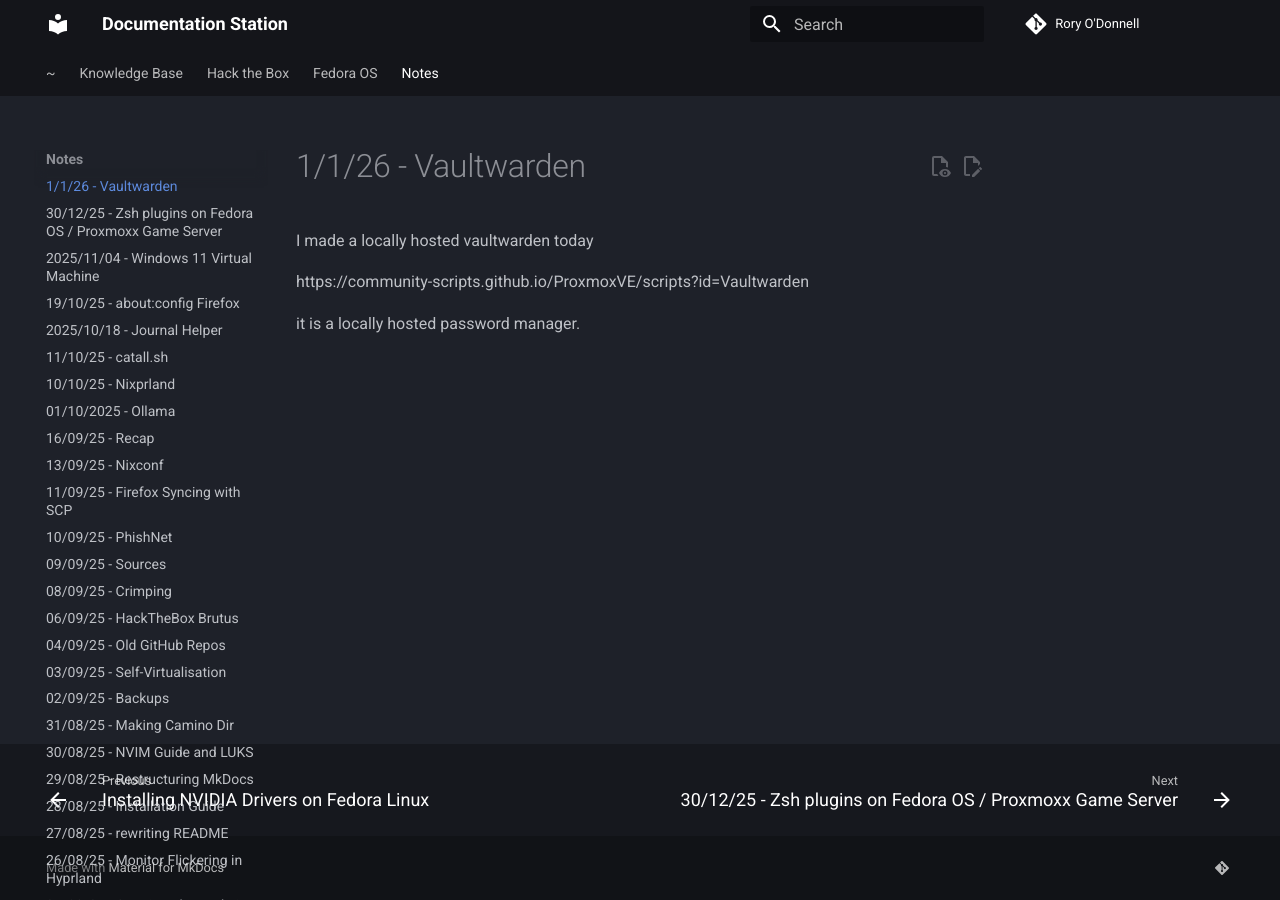
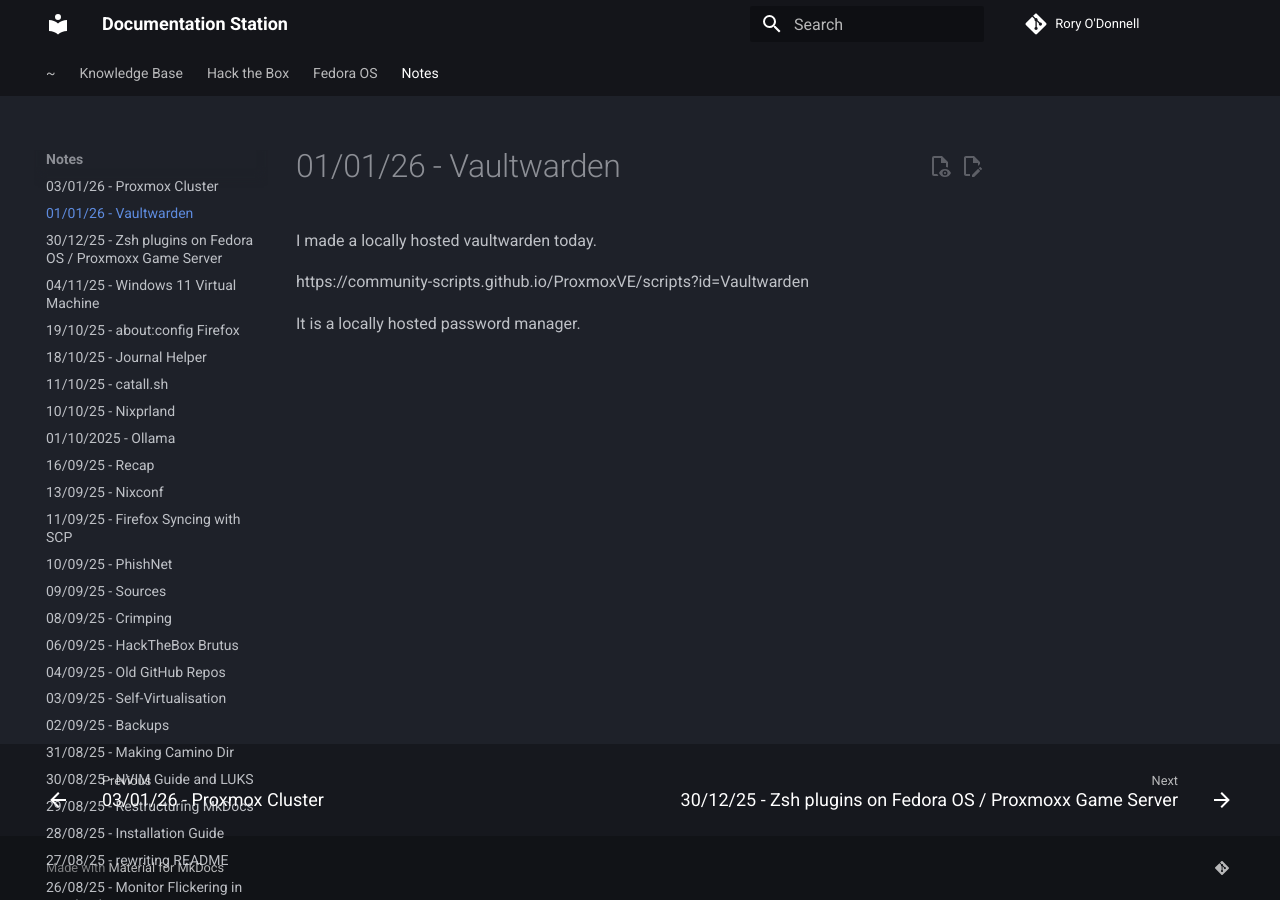
Before and after one commit to odonnellrory/odonnellrory.github.io, an MkDocs documentation site: the page built from docs/00-journal/2026-01-01.md, in a window 1280 px wide. Built offline with MkDocs 1.6.1 and Material for MkDocs 9.7.7, drawn with Linux system fonts in a browser that asks for light colours; comment, search, counter and statistics services are not loaded; some of the changed lines change nothing that is shown.

Commit message:
proxmox cluster

`````diff
--- a/docs/00-journal/2025-10-18.md
+++ b/docs/00-journal/2025-10-18.md
@@ -1,4 +1,4 @@
-# 2025/10/18 - Journal Helper
+# 18/10/25 - Journal Helper
 
 I've made a script that creates a new file for this website journal, with the correct date set up and ready for me to type away.
 
--- a/docs/00-journal/2025-11-04.md
+++ b/docs/00-journal/2025-11-04.md
@@ -1,4 +1,4 @@
-# 2025/11/04 - Windows 11 Virtual Machine
+# 04/11/25 - Windows 11 Virtual Machine
 
 Installed Gnome Boxes, I've not used this software before but I have used VirtualBox.
 
--- a/docs/00-journal/2026-01-01.md
+++ b/docs/00-journal/2026-01-01.md
@@ -1,7 +1,7 @@
-# 1/1/26 - Vaultwarden
+# 01/01/26 - Vaultwarden
 
-I made a locally hosted vaultwarden today
+I made a locally hosted vaultwarden today.
 
 https://community-scripts.github.io/ProxmoxVE/scripts?id=Vaultwarden
 
-it is a locally hosted password manager.
+It is a locally hosted password manager.
--- /dev/null
+++ b/docs/00-journal/2026-01-03.md
@@ -0,0 +1,113 @@
+# 03/01/26 - Proxmox Cluster
+
+Created a start script for this to host it locally.  On past iterations on Arch and Nix I was using an alias to do this same thing, but now I'm onto my third distro hop I think a script would be more fitting and definitely more future proof.
+
+```
+    touch start.sh
+    chmod +x start.sh
+
+```
+
+This creates the file and makes it executable, then I took the commands from my installation guide and just pasted them in there.  Works a charm.
+
+```
+    source .venv/bin/activate
+    python -m mkdocs serve
+
+```
+
+---
+
+Let's make a little a to-do list here because there's a number of things I want to do on the proxmox.
+
+Currently it has 3 things on it:
+
+ - LXC Vaultwarden container.
+ - Skyrim Together multiplayer server (Debian 13 VM).
+ - AzerothCore bot server (Debian 13 VM).
+
+ Things I want to do:
+
+ - Virtualise an OPNSense router so I can manage my VM's IP's with DHCP.
+ - Set up a LAN DNS so that I can give these services webpages a custom URL.
+ - Migrate the proxmox from the current Optiplex Micro 3060 to my old gaming PC, much more RAM on there (or cluster them).
+ - Set up a Home Assistant container or VM.
+ - Set up a Snipe-IT inventory system container or VM.
+ - Host MkDocs locally on my PVE instead of GitHub Pages.
+
+---
+
+
+
+ - Installed Proxmox on the gaming PC.
+
+ So the process for clustering is actually a lot simpler than I expected.
+You select the primary datacenter and there: is a tab "Cluster".  Go 'Create Cluster', it already have the IP of itself in there, just click create.  Then click on the 'Join Information' button and copy the Join Information.
+
+Now from the other proxmox webpage I go to the same cluster tab and select 'Join Cluster', paste the Join Information in there.
+
+Now I have a cluster.
+
+I also had to rename the new proxmox, as it defaults to a hostname of "pve".  So I opened the shell for the new one and ran:
+
+```
+    hostnamectl set-hostname pve2
+
+```
+
+Then edited ```/etc/hosts``` so that the name in there is also pve2.
+
+and this is where some more learning opportunities came my way, I believe all caused by the second proxmox having the same default pve name.
+
+So **with the help of chatGPT** I did the following and was able to get the cluster working:
+
+
+* Renamed the second node
+
+```bash
+    hostnamectl set-hostname pve2
+```
+
+* Fixed hostname resolution on both nodes
+
+```bash
+    nano /etc/hosts
+```
+
+
+* Regenerated cluster SSH and SSL certificates
+
+```bash
+    pvecm updatecerts --force
+```
+
+
+* Restarted Proxmox API services to load new certificates
+
+```bash
+    systemctl restart pvedaemon pveproxy
+```
+
+---
+
+I had a problem with the first node hanging on the updatecerts command so did the below to resolve:
+
+* Cleaned up stuck certificate regeneration processes
+
+```bash
+    pkill -9 -f "/usr/bin/pvecm updatecerts"
+```
+
+* Rebooted a single node to clear orphaned cluster state
+
+```bash
+    reboot
+```
+
+* Verified cluster health
+
+```bash
+    pvecm status
+```
+
+Now the cluster just works.  Nothing else done.
--- a/docs/01-knowledge-base/04-ftp.md
+++ /dev/null
@@ -1,10 +0,0 @@
-# File Transfer Protocol
-
-FTP is a protocol that is native to most operating systems. <Br>
-It is used to transfer files from a server to a client on a network. <Br>
-
----
-
-## Sources
-
-|     [Wikipedia](https://en.wikipedia.org/wiki/File_Transfer_Protocol)     |     [Hack the Box](blob:https://app.hackthebox.com/84a8f530-3675-4c8d-a38d-70186d655e94)     |
--- a/docs/03-fedora/01-nvidia.md
+++ b/docs/03-fedora/01-nvidia.md
@@ -1,14 +1,12 @@
 # Installing NVIDIA Drivers on Fedora Linux
 
-This guide documents **exactly** how I fixed broken NVIDIA GPU acceleration on Fedora after discovering that my system was silently using **Intel Iris Xe** instead of my **RTX 3050**.
+This guide is how I fixed broken NVIDIA GPU acceleration on Fedora after discovering that my system was silently using **Intel Iris Xe** instead of my **RTX 3050**.
 
 These are the exact commands I ran, in the order I ran them.
 
 ---
 
 ## Context
-
-Symptoms:
 
 - Very low FPS in Proton games
 - Games running noticeably worse than on Arch / Nix on the same hardware
@@ -25,23 +23,23 @@
 
 ### OpenGL renderer check
 
-```bash
-glxinfo | grep "OpenGL renderer"
-````
+```
+        glxinfo | grep "OpenGL renderer"
+```
 
 Output showed:
 
 ```
-Mesa Intel(R) Iris(R) Xe Graphics (RPL-P)
+        Mesa Intel(R) Iris(R) Xe Graphics (RPL-P)
 ```
 
 This was the first red flag.
 On a laptop with an **RTX 3050**, this means Fedora is **not using NVIDIA at all**.
 
-### Vulkan Check
 
-```bash
-vulkaninfo | less
+
+```
+        vulkaninfo | less
 ```
 
 This showed multiple devices, including:
@@ -56,14 +54,14 @@
 
 ## Confirm NVIDIA Driver Is Missing
 
-```bash
-nvidia-smi
+```
+        nvidia-smi
 ```
 
 Result:
 
 ```
-command not found
+        command not found
 ```
 
 This confirms the NVIDIA driver is not installed.
@@ -76,10 +74,10 @@
 
 Enable RPM Fusion (free + nonfree):
 
-```bash
-sudo dnf install -y \
-  https://download1.rpmfusion.org/free/fedora/rpmfusion-free-release-$(rpm -E %fedora).noarch.rpm \
-  https://download1.rpmfusion.org/nonfree/fedora/rpmfusion-nonfree-release-$(rpm -E %fedora).noarch.rpm
+```
+        sudo dnf install -y \
+          https://download1.rpmfusion.org/free/fedora/rpmfusion-free-release-$(rpm -E %fedora).noarch.rpm \
+          https://download1.rpmfusion.org/nonfree/fedora/rpmfusion-nonfree-release-$(rpm -E %fedora).noarch.rpm
 ```
 
 ---
@@ -89,7 +87,8 @@
 Install the NVIDIA kernel module and CUDA utilities:
 
 ```
-sudo dnf install -y akmod-nvidia xorg-x11-drv-nvidia-cuda
+        sudo dnf install -y akmod-nvidia xorg-x11-drv-nvidia-cuda
+
 ```
 
 Notes:
@@ -99,42 +98,37 @@
 * Nothing will work yet, the module still needs to build
 
 ```
-sudo akmods --force
+        sudo akmods --force
+
 ```
 
 Expected output includes lines like:
 
 ```
-Checking kmods exist for <kernel-version> [ OK ]
+        Checking kmods exist for <kernel-version> [ OK ]
+
 ```
 
 If you see OK messages, the module built successfully.
 
----
-
-## Reboot
-
-This step is **mandatory**.
-
-```bash
-sudo reboot
-```
 
 ## Verify
 
 After reboot, run:
 
-```bash
-nvidia-smi
+```
+        nvidia-smi
+
 ```
 
-Expected output resembles:
+Expected output:
 
 ```
-NVIDIA-SMI <version>
-Driver Version: <version>
-CUDA Version: <version>
-GPU: NVIDIA GeForce RTX 3050
+        NVIDIA-SMI <version>
+        Driver Version: <version>
+        CUDA Version: <version>
+        GPU: NVIDIA GeForce RTX 3050
+
 ```
 
 This confirms the NVIDIA driver is loaded and active.
@@ -142,16 +136,18 @@
 
 ### OpenGL renderer
 
-```bash
-glxinfo | grep "OpenGL renderer"
+```
+        glxinfo | grep "OpenGL renderer"
+
 ```
 
 This should **no longer** show Intel Iris Xe.
 
 ### Vulkan devices
 
-```bash
-vulkaninfo | grep -E "GPU|deviceName"
+```
+        vulkaninfo | grep -E "GPU|deviceName"
+
 ```
 
 You should see the NVIDIA GPU listed as a discrete device.
@@ -171,21 +167,19 @@
 
 ---
 
-## Commands Used (Audit Trail)
-
-For reference, these were the exact commands executed during troubleshooting:
+## Commands Used
+For reference, these are all of the commands used:
 
 ```
-glxinfo | grep "OpenGL renderer"
-vulkaninfo
-nvidia-smi
+        glxinfo | grep "OpenGL renderer"
+        vulkaninfo
+        nvidia-smi
 
-sudo dnf install -y akmod-nvidia xorg-x11-drv-nvidia-cuda
-sudo akmods --force
-sudo reboot
+        sudo dnf install -y akmod-nvidia xorg-x11-drv-nvidia-cuda
+        sudo akmods --force
+        sudo reboot
 
-nvidia-smi
-vulkaninfo | grep -E "GPU|deviceName"
+        nvidia-smi
+        vulkaninfo | grep -E "GPU|deviceName"
+
 ```
-
----
`````
Also changed, not shown: 1 other file.
